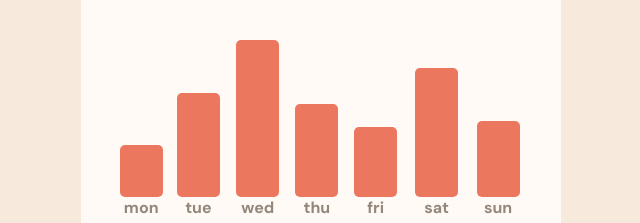
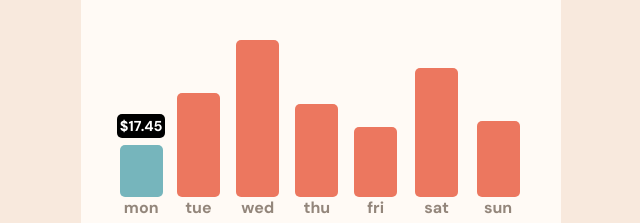
Before and after one commit to Gareisignacio/expenses-chart-component-main, a plain HTML site: page index.html in a window 1280 px wide. Both pictures are taken after a click on the element 460 px from the left and 411 px from the top of the page. Shown: the part 240-463 px from the top of the page, without its empty margins (319-959 px from the left). Drawn offline with Linux system fonts and the light colour scheme.

Commit message:
Finished

```diff
--- a/app.js
+++ b/app.js
@@ -55,4 +55,9 @@ for (let i = 0; i < data.length; i++){
   dayDiv.appendChild(dayPara);
 
   graphBox.appendChild(dayDiv)
+
+  graphDiv.addEventListener("click", ()=>{
+    graphDiv.classList.toggle("current-day")
+    dayAmount.classList.toggle("current-day-amount")
+  })
 }
--- a/main.scss
+++ b/main.scss
@@ -55,6 +55,11 @@ body{
             align-items: center;
             color:hsl(28, 10%, 53%);
             font-weight: bold;
+            &:hover{
+               .day-amount{
+                  visibility: visible;
+                  }
+            }
             .day-amount{
                background: black;
                border-radius: 5px;
@@ -72,9 +77,6 @@ body{
                cursor: pointer;
                &:hover{
                   filter: brightness(120%);
-                  .day-amount{
-                     visibility: visible;
-                  }
                }
             }
             p{
@@ -85,6 +87,9 @@ body{
             }
             .current-day{
                background-color: hsl(186, 34%, 60%) ;
+            }
+            .current-day-amount{
+               visibility: visible;
             }
          }
 
@@ -133,5 +138,4 @@ body{
          margin-left: 1.5em;
       }
    }
-
 }
```
Also changed, not shown: index.html (+0 -29 lines), style.css, 1 other file.
